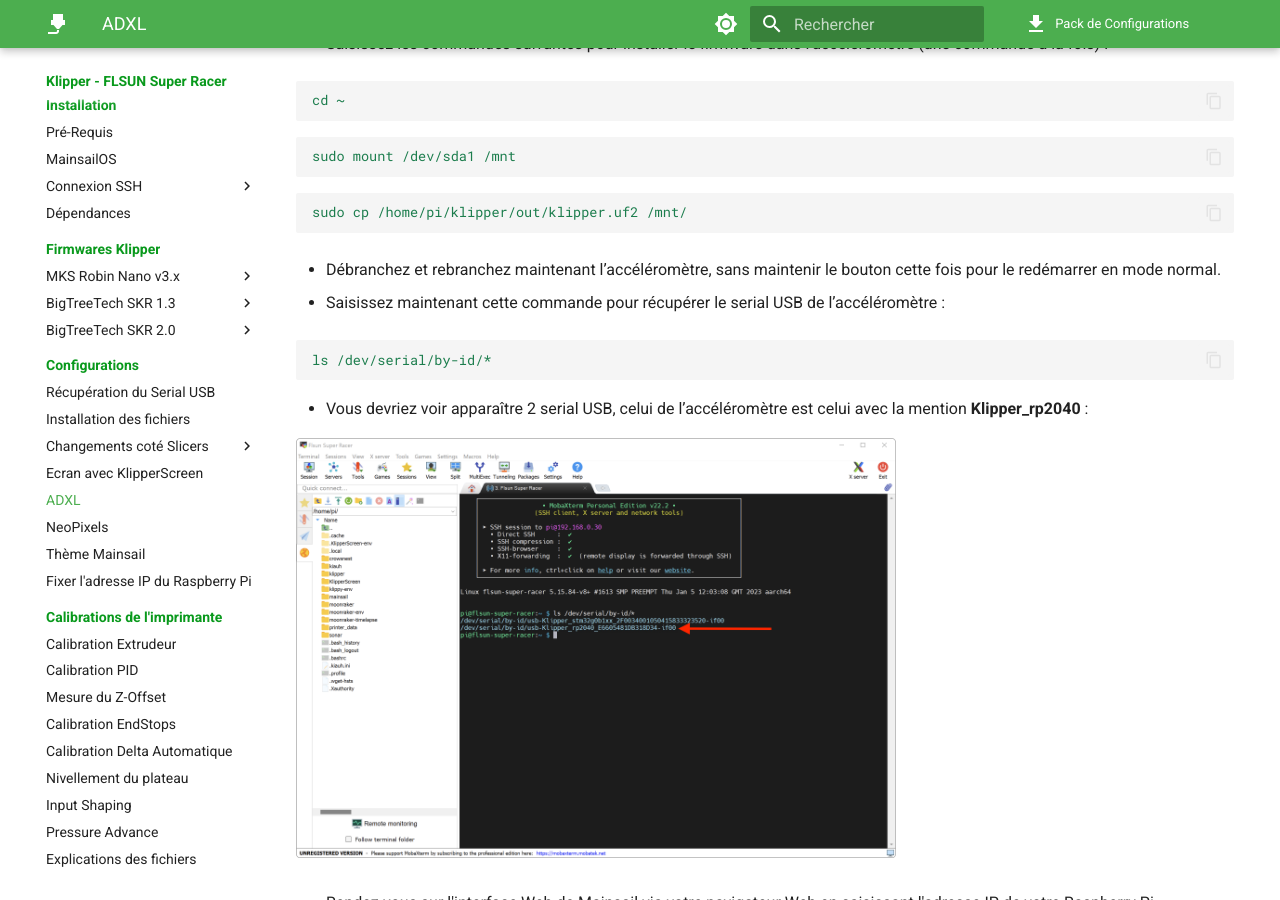
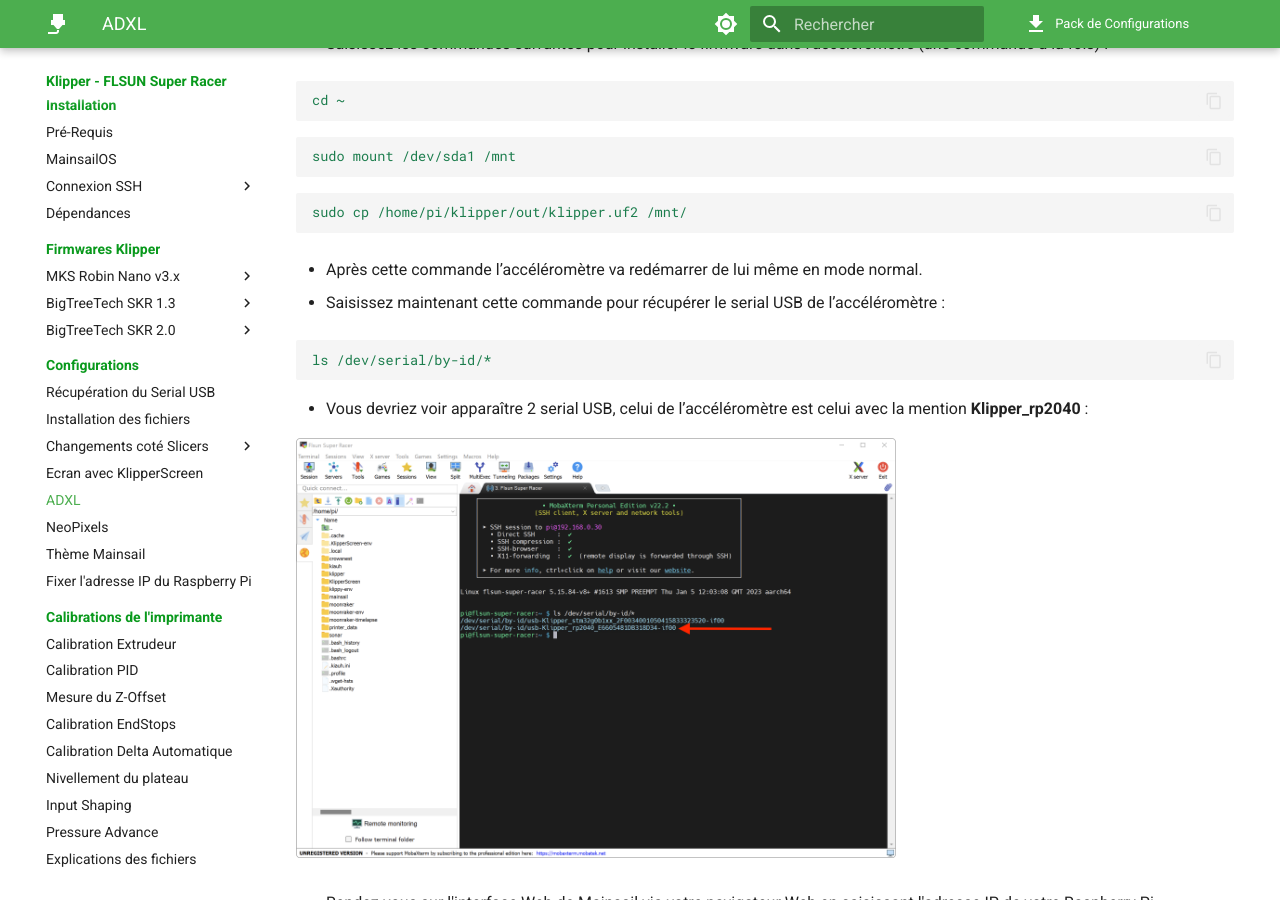
Before and after one commit to Guilouz/Klipper-Flsun-Super-Racer, an MkDocs documentation site: the page built from docs/configurations/adxl.md, in a window 1280 px wide and 900 px high, scrolled down 1831 px. Built offline with MkDocs 1.6.1 and Material for MkDocs 9.7.7, drawn with Linux system fonts in a browser that asks for light colours; comment, search, counter and statistics services are not loaded.

Commit message:
Update adxl.md

````diff
--- a/docs/configurations/adxl.md
+++ b/docs/configurations/adxl.md
@@ -81,7 +81,7 @@
 sudo cp /home/pi/klipper/out/klipper.uf2 /mnt/
 ```
 
-- Débranchez et rebranchez maintenant l’accéléromètre, sans maintenir le bouton cette fois pour le redémarrer en mode normal.
+- Après cette commande l’accéléromètre va redémarrer de lui même en mode normal.
 
 - Saisissez maintenant cette commande pour récupérer le serial USB de l’accéléromètre :
 
````
